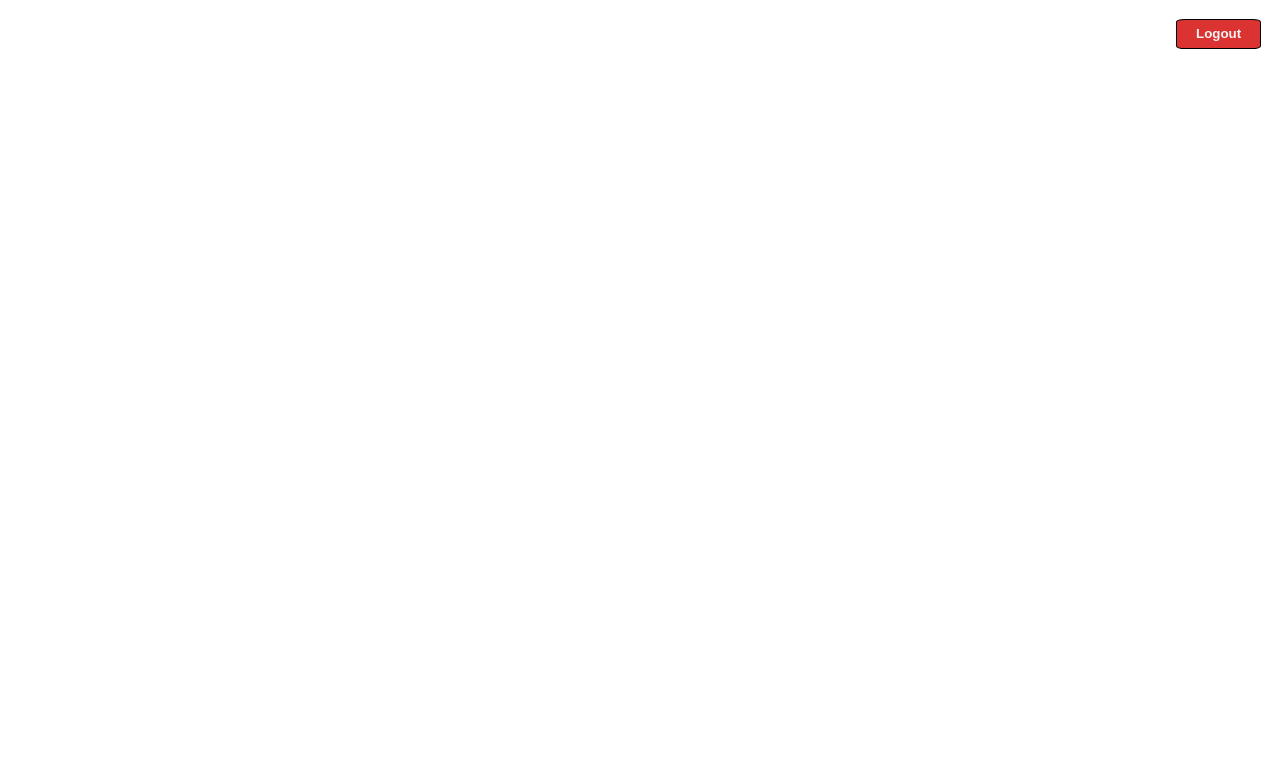
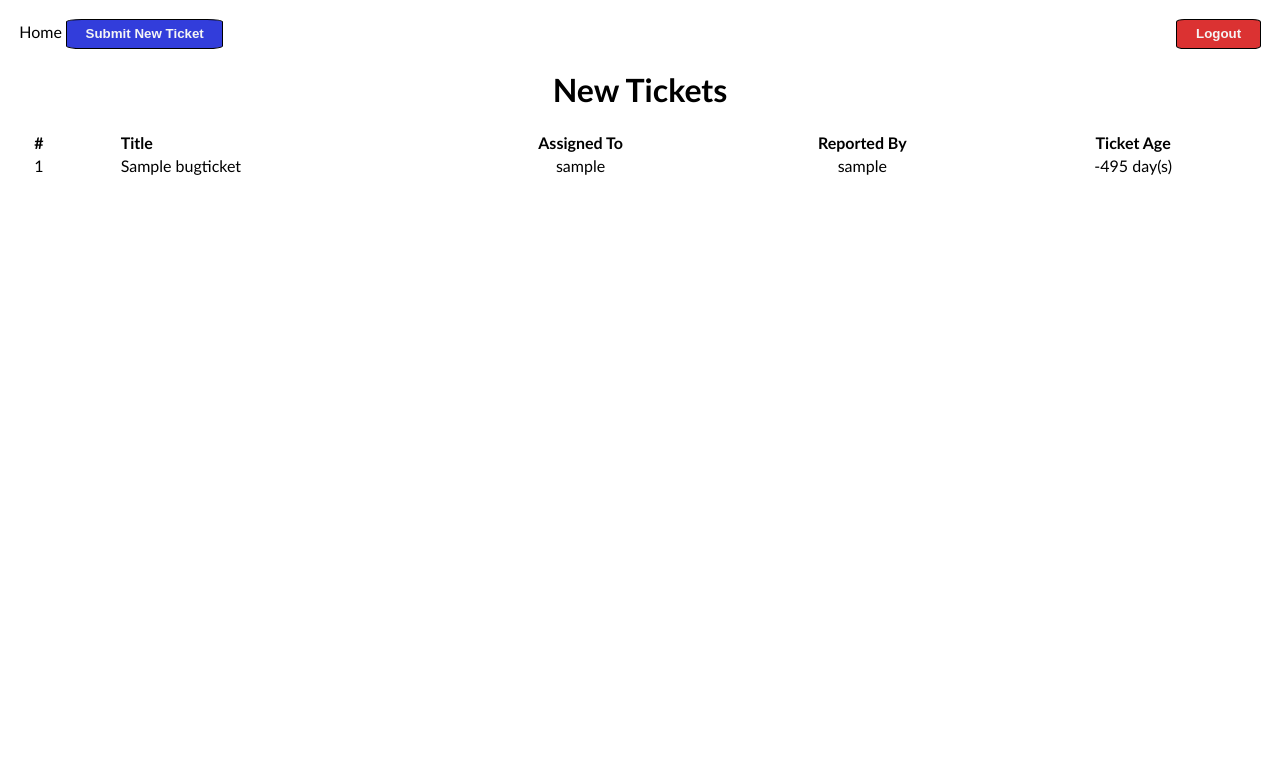
Before and after one commit to Chaotic-Nite/bugtracker, a Django app: page / in a window 1280 px wide. Before the commit the part shown is almost empty. Shown: the top 780 px of the page. Run offline with Django 3.2, Linux system fonts and the light colour scheme; a user stored in the database is signed in; tables that the repository leaves empty hold one stand-in row (values such as "Sample post").

Commit message:
added tickets to homepage

```diff
--- a/bug_main_app/static/style.css
+++ b/bug_main_app/static/style.css
@@ -6,8 +6,20 @@
     color: whitesmoke;
 }
 
+#newTicket {
+    padding: .5% 1.5%;
+    background-color: rgb(50, 61, 219);
+    font-weight: bold;
+    color: whitesmoke;
+}
+
+.trackers h1 {
+    text-align: center;
+}
+
 body {
     margin: 1.5%;
+    font-family: 'Gill Sans', 'Gill Sans MT', Calibri, 'Trebuchet MS', sans-serif;
 }
 
 button {
--- a/bug_main_app/views.py
+++ b/bug_main_app/views.py
@@ -34,7 +34,11 @@ def create_ticket_view(request):
             obj = form.save(commit=False)
             obj.filed_user = request.user
             obj.save()
-            return HttpResponseRedirect(reverse('ticket_detail'))
+            newest_id = BugTicket.objects.latest('id')
+            return HttpResponseRedirect(reverse('ticket_detail', args=(newest_id.id,)))
+
+    form = CreateTicketForm()
+    return render(request, 'generic_form.html', {'form': form})
 
 
 @login_required(login_url='/login/')
--- a/bug_ticket_app/forms.py
+++ b/bug_ticket_app/forms.py
@@ -16,6 +16,8 @@ class CreateTicketForm(forms.ModelForm):
         super(CreateTicketForm, self).__init__(*args, **kwargs)
 
         self.fields['status'].inital = dict(BugTicket.STATUS_CHOICES).get('New')
+        self.fields['status'].required = False
+        self.fields['assigned_user'].required = False
 
     class Meta:
         model = BugTicket
--- a/bug_ticket_app/models.py
+++ b/bug_ticket_app/models.py
@@ -14,6 +14,13 @@ class BugTicket(models.Model):
     created_at = models.DateTimeField(default=timezone.now)
     description = models.TextField()
     filed_user = models.ForeignKey(CustomUser, related_name='user_problem', on_delete=models.CASCADE)
-    status = models.CharField(max_length=15, choices=STATUS_CHOICES)
-    assigned_user = models.ForeignKey(CustomUser, related_name='user_assigned', on_delete=models.CASCADE)
-    completed_user = models.ForeignKey(CustomUser, related_name='user_completed', on_delete=models.CASCADE)
+    status = models.CharField(max_length=15, choices=STATUS_CHOICES, default='New')
+    assigned_user = models.ForeignKey(CustomUser, related_name='user_assigned', on_delete=models.CASCADE, blank=True, null=True)
+    completed_user = models.ForeignKey(CustomUser, related_name='user_completed', on_delete=models.CASCADE, blank=True, null=True)
+
+    # Based on Stack Overflow user JPG suggestion
+    @property
+    def date_diff(self):
+        date_value = (self.created_at - timezone.now()).days
+        date_value += 1
+        return date_value
--- a/bug_tracker/urls.py
+++ b/bug_tracker/urls.py
@@ -18,9 +18,9 @@ from django.urls import path
 from bug_main_app import views
 
 urlpatterns = [
-    path('USER_detail/<int:user_id>/', views.user_detail_view, name='user_detail'),
-    path('ticket_detail/<int:ticket_id>/', views.ticket_detail_view, name='ticket_detail'),
-    path('ticket_detail/<int:ticket_id>/edit', views.edit_ticket_view),
+    path('user/<int:user_id>/', views.user_detail_view, name='user_detail'),
+    path('ticket/<int:ticket_id>/', views.ticket_detail_view, name='ticket_detail'),
+    path('ticket/<int:ticket_id>/edit', views.edit_ticket_view),
     path('create_ticket/', views.create_ticket_view),
     path('login/', views.login_view),
     path('logout/', views.logout_view),
--- a/templates/index.html
+++ b/templates/index.html
@@ -5,6 +5,147 @@
   </head>
 
   <body>
-    <a href="/logout/"><button id='logoutBttn'>Logout</button></a>
+    <span>Home </span><a href='create_ticket/'><button id='newTicket'>Submit New Ticket</button></a> <a href="/logout/"><button id='logoutBttn'>Logout</button></a>
+    <div class='trackers'>
+        <h1>New Tickets</h1>
+        <table style="width:100%">
+            <tr>
+                <th>#</th>
+                <th style='padding-left: 5%; text-align: left;'>Title</th>
+                <th>Assigned To</th>
+                <th>Reported By</th>
+                <th>Ticket Age</th>
+            </tr>
+            {% for field in new %}
+            <tr>
+                <td style='text-align: center;'>
+                    {{ field.id }}
+                </td>
+                <td style='padding-left: 5%;'>
+                    {{ field.title }}
+                </td>
+                <td style='text-align: center;'>
+                    {% if field.assigned_user %}
+                        {{ field.assigned_user }}
+                    {% endif %}
+                </td>
+                <td style='text-align: center;'>
+                    {{ field.filed_user }}
+                </td>
+                <td style='text-align: center;'>
+                    {{ field.date_diff }} day(s)
+                </td>
+            </tr>
+            {% endfor %}
+           </table>
+    </div>
+
+    {% if progress %}
+    <div class='trackers'>
+        <h1>In Progress Tickets</h1>
+        <table style="width:100%">
+            <tr>
+                <th>#</th>
+                <th style='padding-left: 5%; text-align: left;'>Title</th>
+                <th>Assigned To</th>
+                <th>Reported By</th>
+                <th>Ticket Age</th>
+            </tr>
+            {% for field in progress %}
+            <tr>
+                <td style='text-align: center;'>
+                    {{ field.id }}
+                </td>
+                <td style='padding-left: 5%;'>
+                    {{ field.title }}
+                </td>
+                <td style='text-align: center;'>
+                    {% if field.assigned_user %}
+                        {{ field.assigned_user }}
+                    {% endif %}
+                </td>
+                <td style='text-align: center;'>
+                    {{ field.filed_user }}
+                </td>
+                <td style='text-align: center;'>
+                    {{ field.date_diff }} day(s)
+                </td>
+            </tr>
+            {% endfor %}
+           </table>
+    </div>
+    {% endif %}
+
+    {% if done %}
+    <div class='trackers'>
+        <h1>Completed Tickets</h1>
+        <table style="width:100%">
+            <tr>
+                <th>#</th>
+                <th style='padding-left: 5%; text-align: left;'>Title</th>
+                <th>Assigned To</th>
+                <th>Reported By</th>
+                <th>Ticket Age</th>
+            </tr>
+            {% for field in done %}
+            <tr>
+                <td style='text-align: center;'>
+                    {{ field.id }}
+                </td>
+                <td style='padding-left: 5%;'>
+                    {{ field.title }}
+                </td>
+                <td style='text-align: center;'>
+                    {% if field.assigned_user %}
+                        {{ field.assigned_user }}
+                    {% endif %}
+                </td>
+                <td style='text-align: center;'>
+                    {{ field.filed_user }}
+                </td>
+                <td style='text-align: center;'>
+                    {{ field.date_diff }} day(s)
+                </td>
+            </tr>
+            {% endfor %}
+           </table>
+    </div>
+    {% endif %}
+
+    {% if invalid %}
+    <div class='trackers'>
+        <h1>Invalid Tickets</h1>
+        <table style="width:100%">
+            <tr>
+                <th>#</th>
+                <th style='padding-left: 5%; text-align: left;'>Title</th>
+                <th>Assigned To</th>
+                <th>Reported By</th>
+                <th>Ticket Age</th>
+            </tr>
+            {% for field in invalid %}
+            <tr>
+                <td style='text-align: center;'>
+                    {{ field.id }}
+                </td>
+                <td style='padding-left: 5%;'>
+                    <a href='/ticket/{{ field.id }}/'>{{ field.title }}</a>
+                </td>
+                <td style='text-align: center;'>
+                    {% if field.assigned_user %}
+                        <a href='/user/{{field.assigned_user.id}}/'>{{ field.assigned_user }}</a>
+                    {% endif %}
+                </td>
+                <td style='text-align: center;'>
+                    <a href='/user/{{ field.filed_user.id }}/'>{{ field.filed_user }}</a>
+                </td>
+                <td style='text-align: center;'>
+                    {{ field.date_diff }} day(s)
+                </td>
+            </tr>
+            {% endfor %}
+           </table>
+    </div>
+    {% endif %}
 </body>
 </html>
```
Also changed, not shown: templates/generic_form.html (+6 -1 lines), bug_ticket_app/migrations/0002_auto_20210524_2338.py (added).
